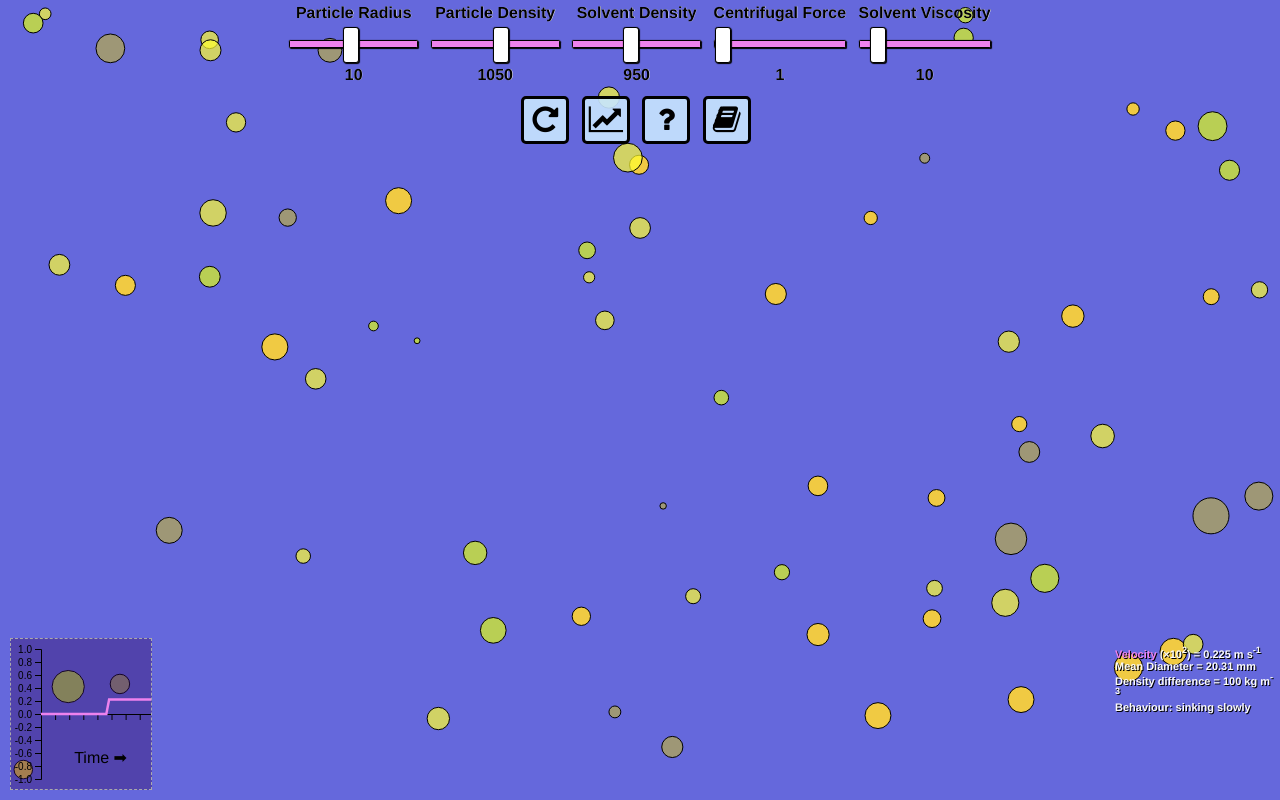
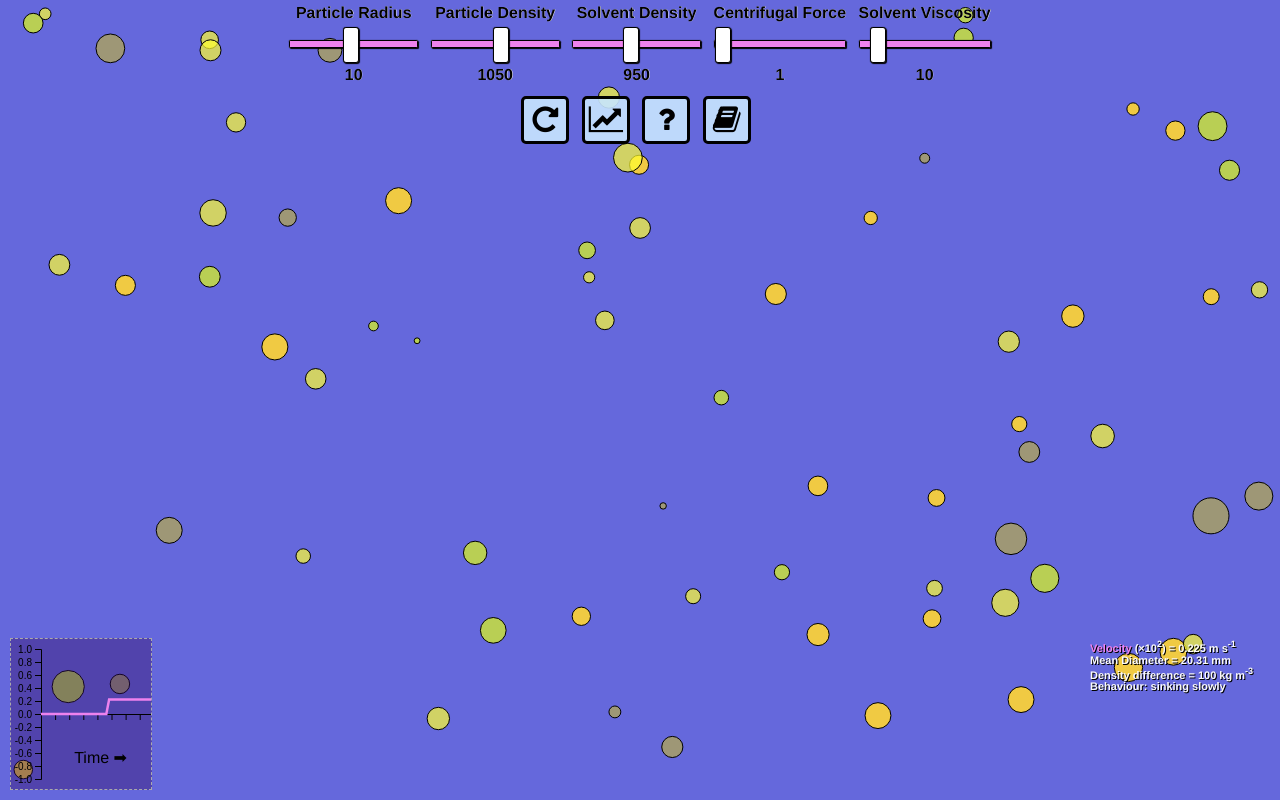
Before and after one commit to edibotopic/stokes-law, a plain HTML site: page index.html in a window 1280 px wide. Both pictures are taken after a click on the button 605 px from the left and 102 px from the top of the page. Drawn offline with nearby package versions, Linux system fonts and the light colour scheme; animation ran at ten frames a second.

Commit message:
added more space for stats panel

```diff
--- a/styles/main.css
+++ b/styles/main.css
@@ -281,10 +281,10 @@ input[type='range']::-moz-range-thumb {
 
 /* Statistical display */
 #stats {
-  width: 160px;
+  width: 175px;
   height: 75px;
-  right: 5px;
-  bottom: 80px;
+  right: 15px;
+  bottom: 86px;
   position: absolute;
   color: var(--white_bright);
   font-size: 11px;
```
